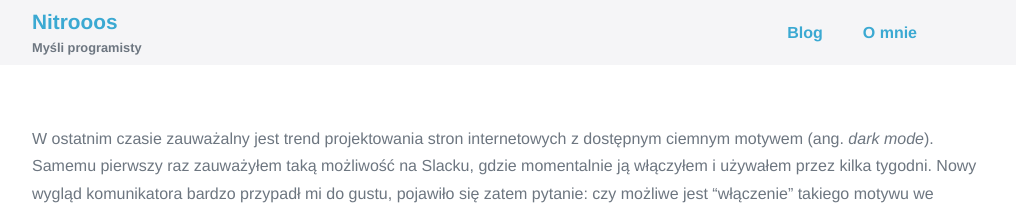
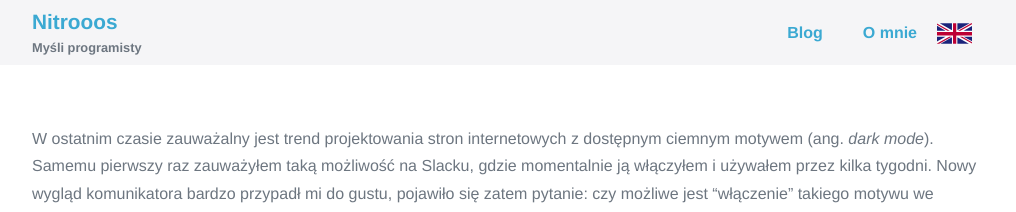
Before and after one commit to Nitrooos/Nitrooos.github.io, a Jekyll site: the page built from _posts/pl/2019-12-03-darkreader.md, in a window 1280 px wide. Shown: the top 212 px of the page, without its empty margins (128-1144 px from the left). Built offline with Jekyll 4.4.1, drawn with Linux system fonts in a browser that asks for light colours.

Commit message:
NIT-14 Always set an alternative language link with flag in header

```diff
--- a/_includes/header.html
+++ b/_includes/header.html
@@ -28,9 +28,11 @@
         {% if page.identifier %}
           {% assign translatable_documents = site.documents | concat: site.pages %}
           {% assign alt_doc = translatable_documents | where: "identifier", page.identifier | where: "language", alt_language | first %}
-        {% else %}
+        {% endif %}
+
+        {% unless alt_doc %}
           {% assign alt_doc = site.pages | where: "identifier", "blog" | where: "language", alt_language | first %}
-        {% endif %}
+        {% endunless %}
 
         <a href="{{ alt_doc.url }}" class="app__flag app__flag--{{ alt_doc.language }}"></a>
       {% endif %}
```
